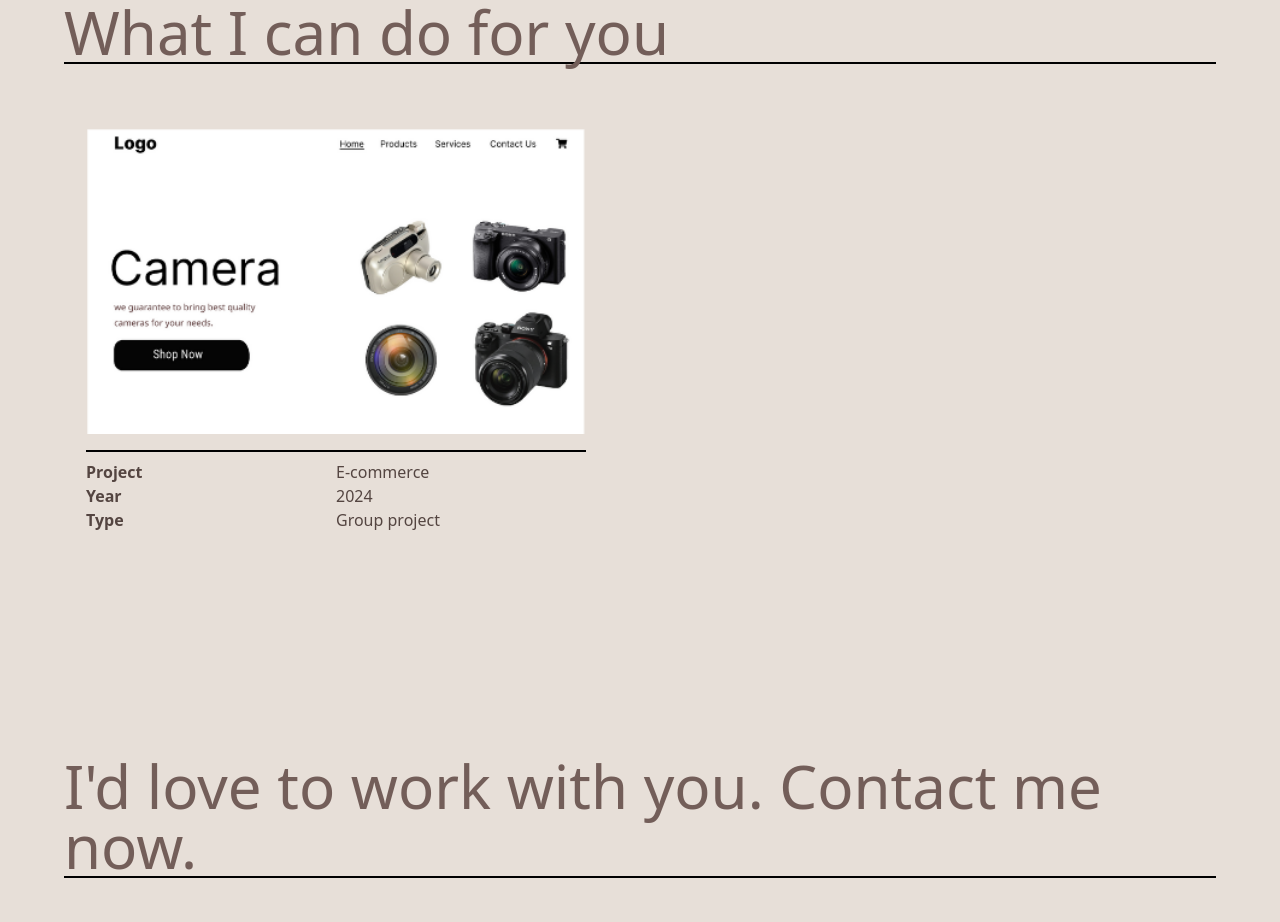
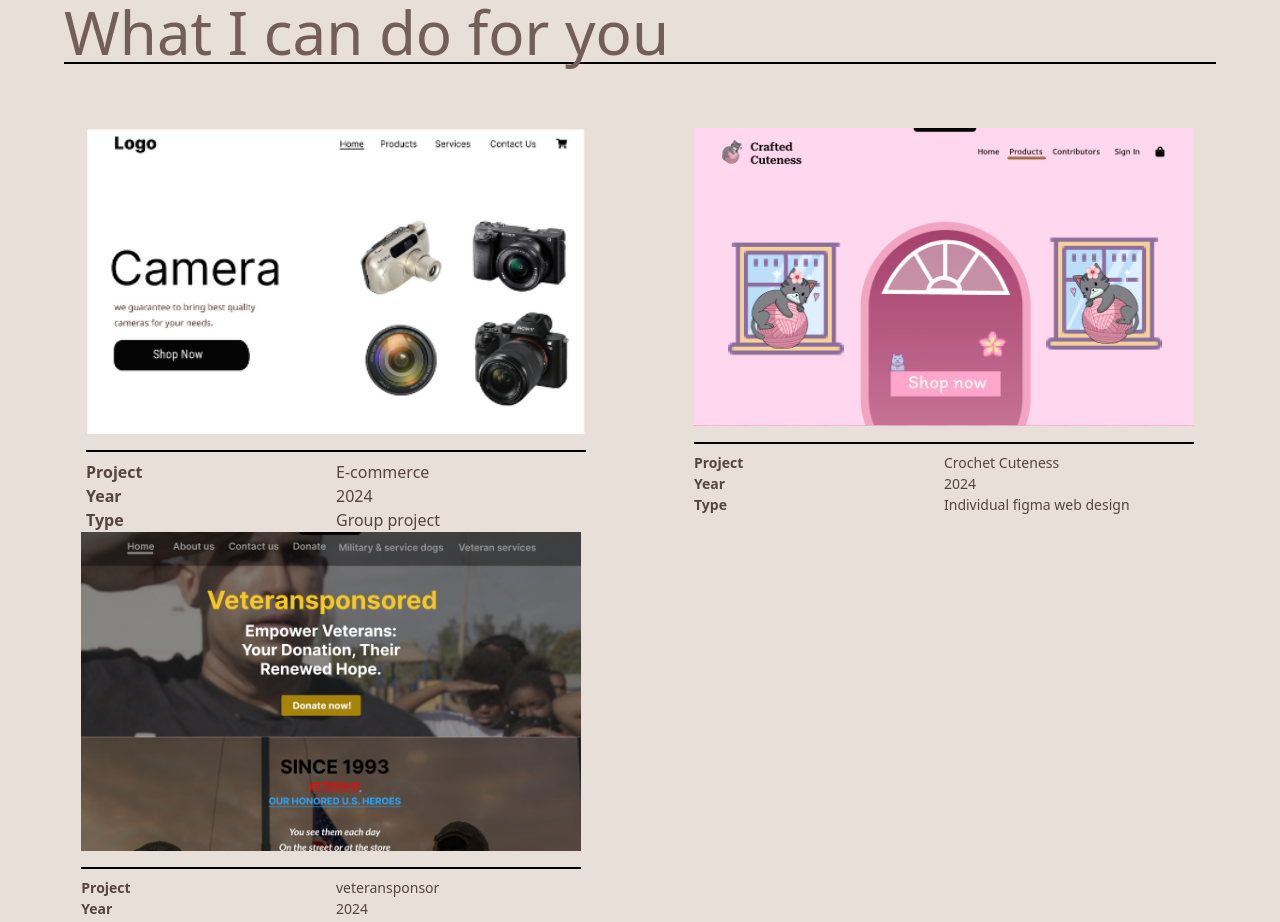
Before and after one commit to Liangzhijun123/portfolio, a React (Vite) app: page / in a window 1280 px wide. Shown: the part 2080-3002 px from the top of the page. Built offline with nearby package versions, Linux system fonts and the light colour scheme.

Commit message:
feat: added 2 new design

```diff
--- a/src/component/ui/what_I_can_do.tsx
+++ b/src/component/ui/what_I_can_do.tsx
@@ -49,9 +49,9 @@ function can_do() {
             </div>
           </div>
 
-          {/* <div className="flex flex-col items-center">
+          <div className="flex flex-col items-center">
             <div>
-              <a href="#">
+              <a href="https://www.figma.com/proto/7xJNdNuXfmmeVSLFXG7AFu/shop?type=design&node-id=132-14&t=F8pwueNsNTZkTPUq-0&scaling=scale-down&page-id=0%3A1" target="_blank">
                 {" "}
                 <img
                   className="pb-4 border-b-2 border-black mb-2 hover:scale-105"
@@ -79,15 +79,15 @@ function can_do() {
                   Type
                 </div>
                 <div className="font-tt-commons-pro text-[#544541] text-[14px]">
-                  Commerical/business (work in progress)
+                  Individual figma web design
                 </div>
               </div>
             </div>
-          </div> */}
+          </div>
 
-          {/* <div className="flex items-center flex-col">
+          <div className="flex items-center flex-col">
             <div>
-              <a href="#">
+              <a href="https://www.figma.com/proto/uNQOJ2RWc17GwoI0qzc3b9/veteransponsored?type=design&node-id=1-2&t=f2VIEGgioeJ2TwQr-0&scaling=scale-down&page-id=0%3A1" target="_blank">
                 <img
                   className="pb-4 border-b-2 border-black mb-2 hover:scale-105"
                   src="/pic2.png"
@@ -102,23 +102,24 @@ function can_do() {
                   Project
                 </div>
                 <div className="font-tt-commons-pro text-[#544541] text-[14px]">
-                  Travel to China
+                  veteransponsor
                 </div>
                 <div className="font-tt-commons-pro font-bold text-[#544541] text-[14px]">
                   Year
                 </div>
                 <div className="font-tt-commons-pro text-[#544541] text-[14px]">
-                  2023
+                  2024
                 </div>
                 <div className="font-tt-commons-pro font-bold text-[#544541] text-[14px]">
                   Type
                 </div>
                 <div className="font-tt-commons-pro text-[#544541] text-[14px]">
-                  Travel website
+                  web design for sponsoring the veteran <br/>
+                  original website: <a href="https://veteranshonored.org/services/" target="_blank"></a> <br/>
                 </div>
               </div>
             </div>
-          </div> */}
+          </div>
         </div>
       </div>
     </>
```
Also changed, not shown: public/pic1.png, public/pic2.png.
